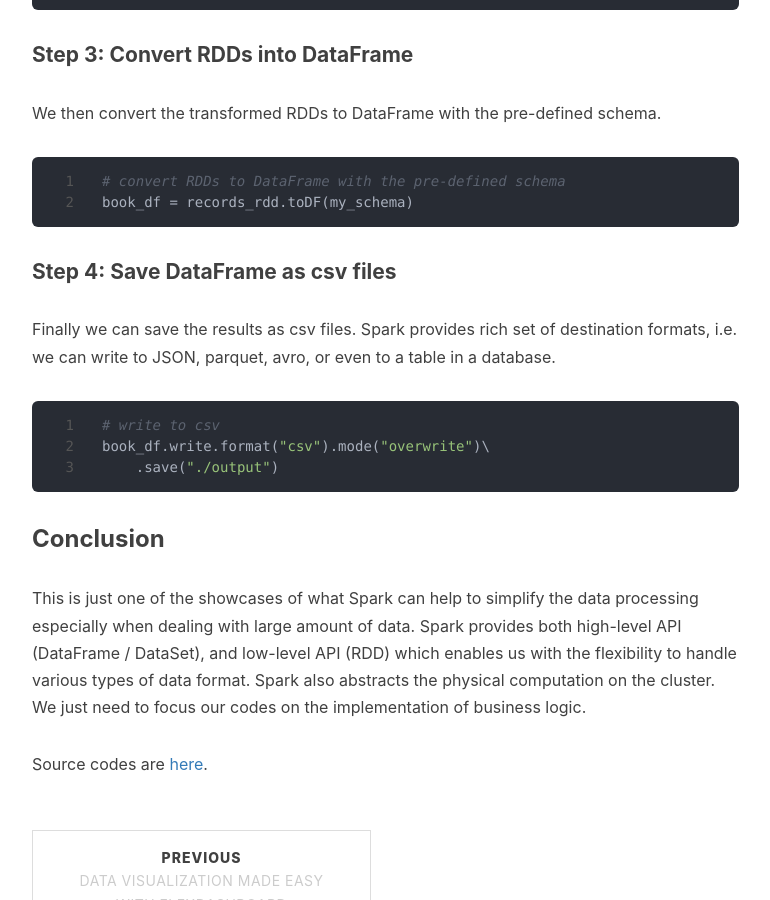
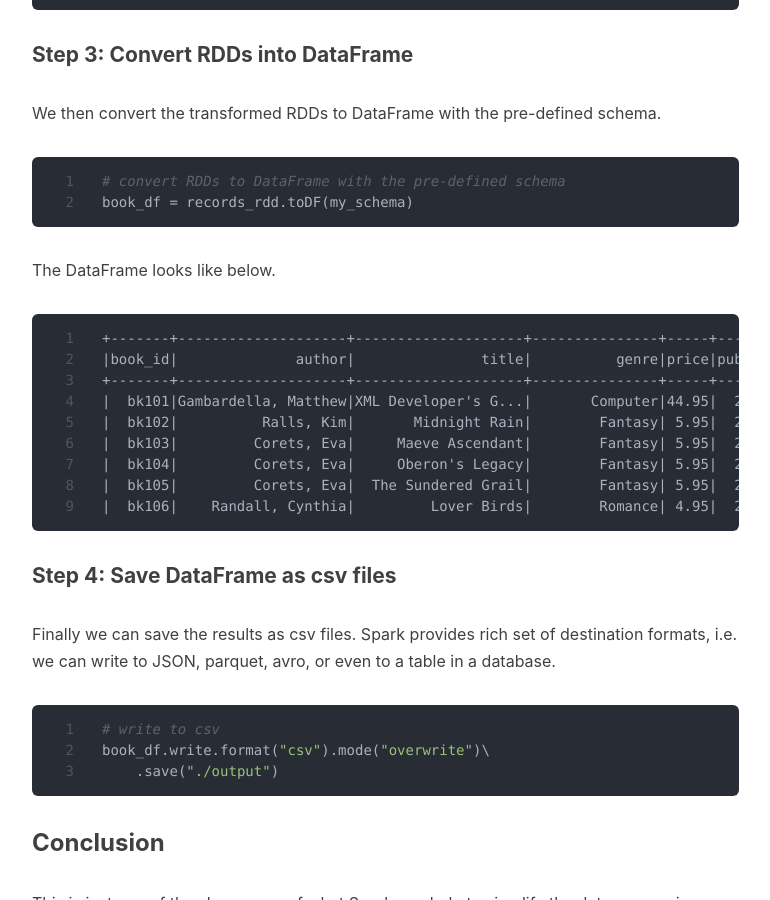
Before and after one commit to q15928/q15928.github.io, a Jekyll site: the page built from _posts/2019-07-14-parse-xml.md, in a window 1280 px wide and 900 px high, scrolled down 3316 px. Shown: the whole window, without its empty margins (233-1003 px from the left). Built offline with Jekyll 4.4.1, drawn with Linux system fonts in a browser that asks for light colours; nearby versions of some CDN libraries; comment, search, counter and statistics services are not loaded.

Commit message:
update parse-xml post with dataframe output

````diff
--- a/_posts/2019-07-14-parse-xml.md
+++ b/_posts/2019-07-14-parse-xml.md
@@ -95,7 +95,18 @@ We then convert the transformed RDDs to DataFrame with the pre-defined schema.
 # convert RDDs to DataFrame with the pre-defined schema
 book_df = records_rdd.toDF(my_schema)
 ```
-
+The DataFrame looks like below.
+```
++-------+--------------------+--------------------+---------------+-----+------------+--------------------+
+|book_id|              author|               title|          genre|price|publish_date|         description|
++-------+--------------------+--------------------+---------------+-----+------------+--------------------+
+|  bk101|Gambardella, Matthew|XML Developer's G...|       Computer|44.95|  2000-10-01|An in-depth look ...|
+|  bk102|          Ralls, Kim|       Midnight Rain|        Fantasy| 5.95|  2000-12-16|A former architec...|
+|  bk103|         Corets, Eva|     Maeve Ascendant|        Fantasy| 5.95|  2000-11-17|After the collaps...|
+|  bk104|         Corets, Eva|     Oberon's Legacy|        Fantasy| 5.95|  2001-03-10|In post-apocalyps...|
+|  bk105|         Corets, Eva|  The Sundered Grail|        Fantasy| 5.95|  2001-09-10|The two daughters...|
+|  bk106|    Randall, Cynthia|         Lover Birds|        Romance| 4.95|  2000-09-02|When Carla meets ...|
+```
 
 #### Step 4: Save DataFrame as csv files
 Finally we can save the results as csv files. Spark provides rich set of destination formats, i.e. we can write to JSON, parquet, avro, or even to a table in a database.
````
